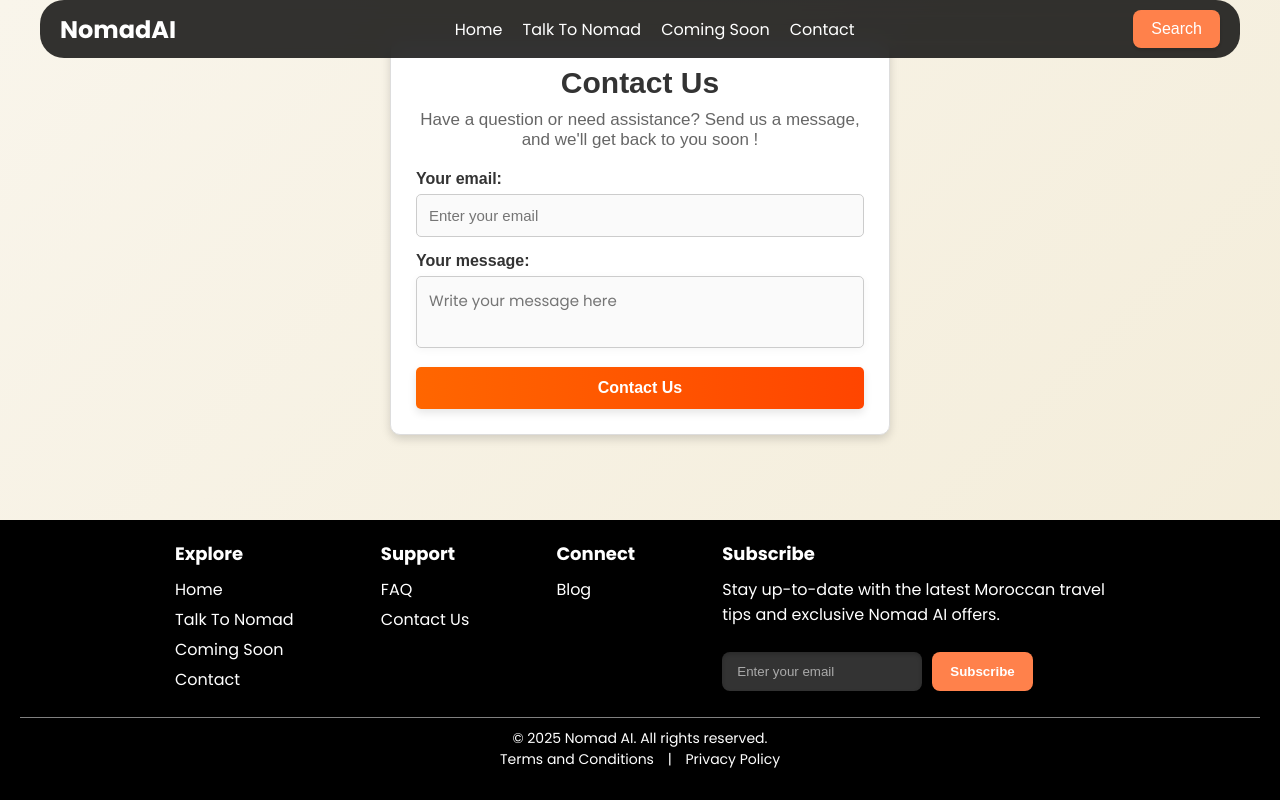
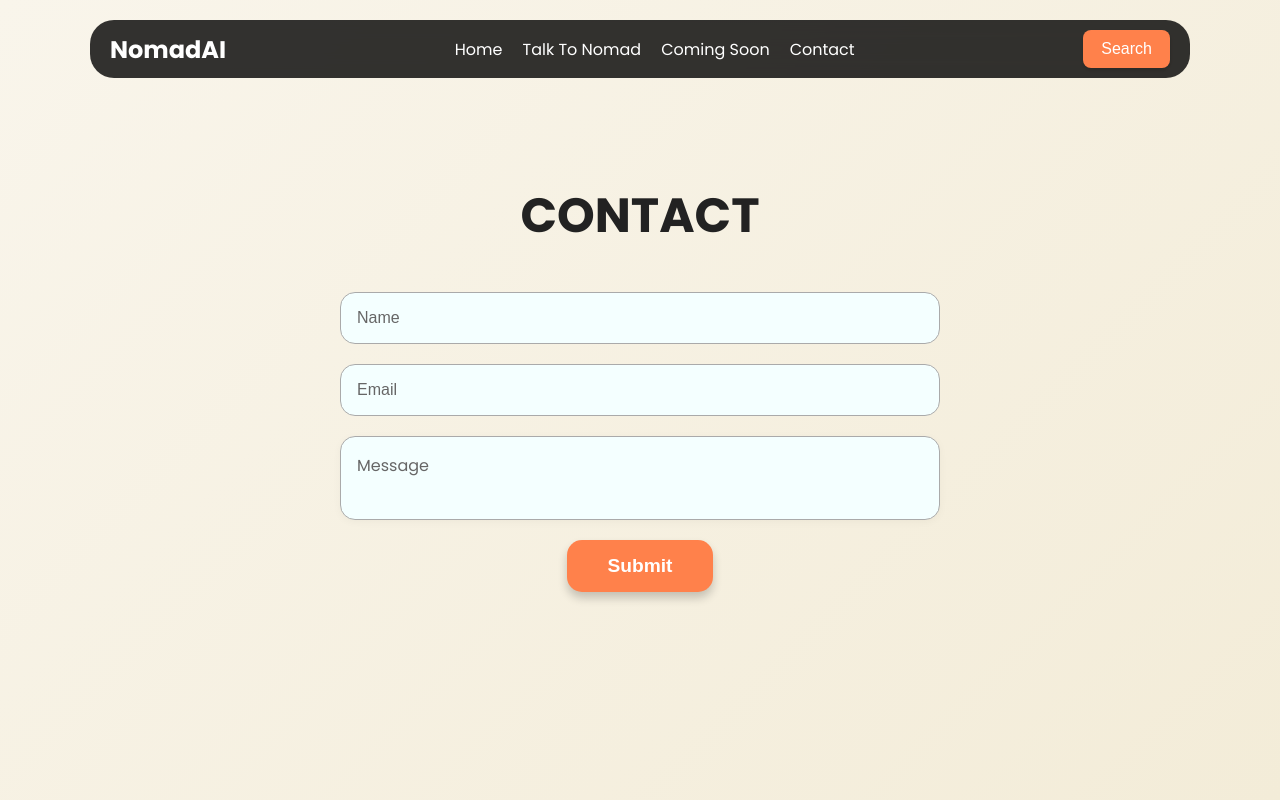
Before and after one commit to ashurafu04/NomadAI, a React (Vite) app in the folder client/: page /contact in a window 1280 px wide. Built offline with nearby package versions, Linux system fonts and the light colour scheme.

Commit message:
worked on the contact & header

```diff
--- a/client/src/Components/Contact/ContactForm.css
+++ b/client/src/Components/Contact/ContactForm.css
@@ -1,95 +1,78 @@
-.contact-form {
-    background-color: #ffffff;
-    border: 1px solid #ddd;
-    border-radius: 10px;
-    box-shadow: 0 4px 10px rgba(0, 0, 0, 0.15);
-    max-width: 500px;
-    margin: 40px auto;
-    padding: 25px;
-    font-family: 'Arial', sans-serif;
-    transition: transform 0.3s ease, box-shadow 0.3s ease;
+/* Container */
+.formContainer {
+    display: flex;
+    flex-direction: column;
+    align-items: center;
+    background-color: linear-gradient(135deg, #f9f5eb 0%, #f3ecd8 100%);
+    min-height: 100vh;
+    padding: 40px 20px;
+    padding-top: 120px;
   }
 
-.contact-form:hover {
-    transform: translateY(-3px);
-    box-shadow: 0 6px 15px rgba(0, 0, 0, 0.2);
+  /* Title */
+  .formTitle {
+    font-size: 3rem;
+    font-weight: 900;
+    color: #222;
+    margin-top: 60px;
+    margin-bottom: 40px;
+    text-align: center;
   }
 
-.form-heading {
-    font-size: 30px;
-    font-weight: bold;
-    margin-bottom: 10px;
-    text-align: center;
-    color: #333;
+  /* Form */
+  .contactForm {
+    display: flex;
+    flex-direction: column;
+    width: 90%;
+    max-width: 600px;
+    gap: 20px;
   }
 
-.form-subheading {
-    font-size: 17px;
-    margin-bottom: 20px;
-    text-align: center;
+  /* Inputs */
+  .formInput,
+  .formTextarea {
+    width: 100%;
+    padding: 16px;
+    font-size: 1rem;
+    border-radius: 15px;
+    border: 1px solid #aaa;
+    background-color: #f4ffff;
+    color: #333;
+    box-sizing: border-box;
+    outline: none;
+  }
+
+  .formInput::placeholder,
+  .formTextarea::placeholder {
     color: #666;
   }
 
-.contact-form label {
-    display: block;
-    margin-bottom: 6px;
-    font-weight: bold;
-    color: #333;
+  .formTextarea {
+    height: 250px;
+    resize: none;
   }
 
-.contact-form input[type="email"],
-.contact-form textarea {
-    width: 100%;
-    padding: 12px;
-    margin-bottom: 15px;
-    border: 1px solid #ccc;
-    border-radius: 5px;
-    font-size: 15px;
-    box-sizing: border-box;
+  /* Submit button */
+  .submitButton {
+    align-self: center;
+    background-color: #ff814b; /* Bright blue */
+    color: white;
+    border: none;
+    border-radius: 15px;
+    padding: 15px 40px;
+    font-size: 1.2rem;
+    font-weight: bold;
+    cursor: pointer;
+    box-shadow: 0 6px 10px rgba(0, 0, 0, 0.2);
     transition: all 0.3s ease;
-    background-color: #fafafa;
   }
 
-.contact-form input[type="email"]:focus,
-.contact-form textarea:focus {
-    border-color: #ff6600;
-    outline: none;
-    box-shadow: 0 0 6px rgba(255, 102, 0, 0.6);
-    background-color: #fff;
+  .submitButton:hover {
+    background-color: #ff6f31;
+    transform: translateY(-2px);
   }
 
-/* Smooth transition when typing */
-.contact-form input[type="email"]:hover,
-.contact-form textarea:hover {
-    border-color: #e65c00;
+  .submitButton:active {
+    transform: translateY(2px);
+    box-shadow: 0 3px 5px rgba(0, 0, 0, 0.2);
   }
-
-/* Button styling */
-.contact-form button {
-    background: linear-gradient(to right, #ff6600, #ff4500);
-    color: white;
-    padding: 12px;
-    border: none;
-    border-radius: 5px;
-    font-size: 16px;
-    cursor: pointer;
-    transition: all 0.3s ease;
-    display: block;
-    width: 100%;
-    font-weight: bold;
-    box-shadow: 0 4px 8px rgba(0, 0, 0, 0.1);
-}
-
-.contact-form button:hover {
-    background: linear-gradient(to right, #ff4500, #cc3700);
-    transform: scale(1.05);
-}
-
-.contact-form button:active {
-    transform: scale(0.98);
-}
-
-@keyframes fadeIn {
-    from { opacity: 0; transform: translateY(-5px); }
-    to { opacity: 1; transform: translateY(0); }
-}
--- a/client/src/Components/Contact/ContactForm.jsx
+++ b/client/src/Components/Contact/ContactForm.jsx
@@ -3,69 +3,36 @@ import './ContactForm.css';
 
 function ContactForm() {
   return (
-    <div className="contact-form">
-      <h1 className="form-heading">Contact Us</h1>
-      <p className="form-subheading">Have a question or need assistance? Send us a message, and we'll get back to you soon !</p>
-      <form action="https://formspree.io/f/mvgkgwla" method="POST">
-        <label htmlFor="email">Your email:</label>
+    <section id="contact" className="formContainer">
+      <h1 className="formTitle">CONTACT</h1>
+      <form action="https://formspree.io/f/mvgkgwla" method="POST" className="contactForm">
+        <input
+          type="text"
+          id="name"
+          name="name"
+          placeholder="Name"
+          required
+          className="formInput"
+        />
         <input
           type="email"
           id="email"
           name="email"
-          placeholder="Enter your email"
+          placeholder="Email"
           required
-          aria-label="Email"
+          className="formInput"
         />
-        <label htmlFor="message">Your message:</label>
         <textarea
           id="message"
           name="message"
-          placeholder="Write your message here"
+          placeholder="Message"
           required
-          aria-label="Message"
+          className="formTextarea"
         ></textarea>
-        <button type="submit">Contact Us</button>
+        <button type="submit" className="submitButton">Submit</button>
       </form>
-    </div>
+    </section>
   );
 }
 
 export default ContactForm;
-
-
-/*import React, { useState } from 'react';
-import './ContactForm.css';
-
-function ContactForm() {
-  const [status, setStatus] = useState("");
-
-  return (
-    <div className="contact-form">
-      <h2 className="form-heading">Get in Touch</h2>
-      <p className="form-subheading">We’d love to hear from you! Fill out the form below and we’ll get back to you as soon as possible.</p>
-      {status && <p className="form-status">{status}</p>}
-      <form action="https://formspree.io/f/mvgkgwla" method="POST">
-        <label htmlFor="email">Your email:</label>
-        <input
-          type="email"
-          id="email"
-          name="email"
-          placeholder="Enter your email"
-          required
-          aria-label="Email"
-        />
-        <label htmlFor="message">Your message:</label>
-        <textarea
-          id="message"
-          name="message"
-          placeholder="Write your message here"
-          required
-          aria-label="Message"
-        ></textarea>
-        <button type="submit">Contact Us</button>
-      </form>
-    </div>
-  );
-}
-
-export default ContactForm;*/
--- a/client/src/Components/Header/Header.css
+++ b/client/src/Components/Header/Header.css
@@ -2,20 +2,20 @@
   width: 100%;
   background-color: black;
   display: flex;
-  justify-content: center; /* Centers the content inside the container */
-  position: fixed; /* Ensures the header stays fixed at the top */
-  top: 0;
-  z-index: 1000; /* Keeps it above other elements */
+  justify-content: center;
+  position: fixed;
+  top: 20px;
+  z-index: 1000;
 }
 
 .header {
   width: 100%;
-  max-width: 1200px;
-  margin: 0 auto; /* Ensures the header is horizontally centered */
-  border-radius: 24px; /* Keeps rounded corners */
-  position: fixed; /* Fix the header at the top */
-  top: 0;
-  z-index: 1000; /* Keeps it above other elements */
+  max-width: 1100px;
+  margin: 0 auto;
+  border-radius: 24px;
+  position: fixed;
+  top: 20px;
+  z-index: 1000;
   left: 0; /* Ensures alignment starts from the left */
   right: 0; /* Keeps the header balanced */
   background-color: rgba(0, 0, 0, 0.8); /* Semi-transparent background */
@@ -29,7 +29,9 @@
 }
 
 .main-content {
-  margin-top: 70px; /* Add margin to prevent content from overlapping header */
+  margin-top:120px;
+  position: relative;
+  z-index: 1;
 }
 
 
@@ -59,7 +61,7 @@
 }
 
 .link:hover {
-  color: #ff814b; /* Matching the teal from your logo */
+  color: #ff814b;
 }
 
 .link:after {
@@ -69,7 +71,7 @@
   height: 2px;
   bottom: -4px;
   left: 0;
-  background-color: #ff814b; /* Teal from logo */
+  background-color: #ff814b;
   transition: width 0.3s ease;
 }
 
@@ -84,7 +86,7 @@
 }
 
 .search-button {
-  background-color: #ff814b; /* Softened orange from your logo */
+  background-color: #ff814b;
   color: white;
   border: none;
   padding: 10px 18px;
```
Lines whose indentation alone changed are shown as unchanged.
